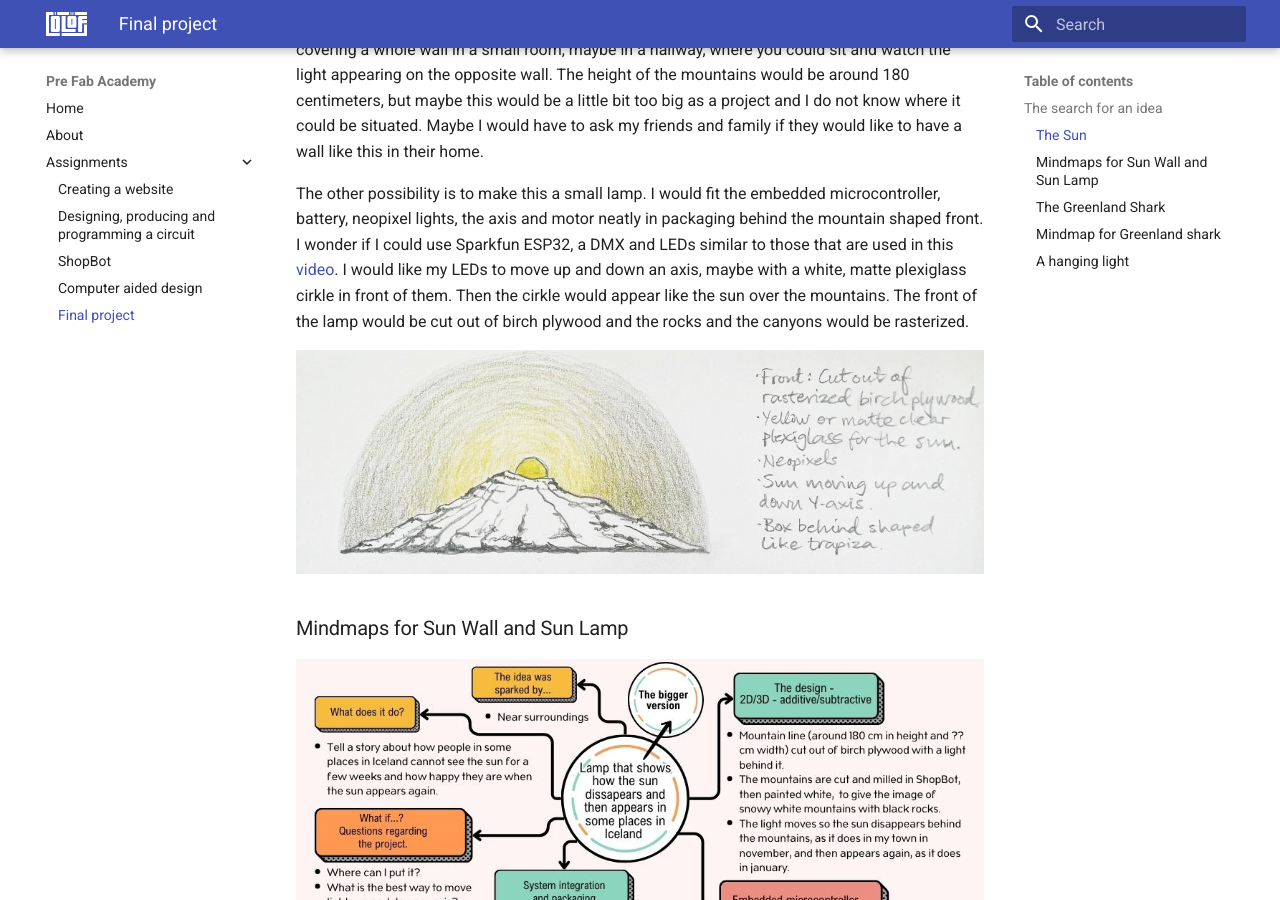
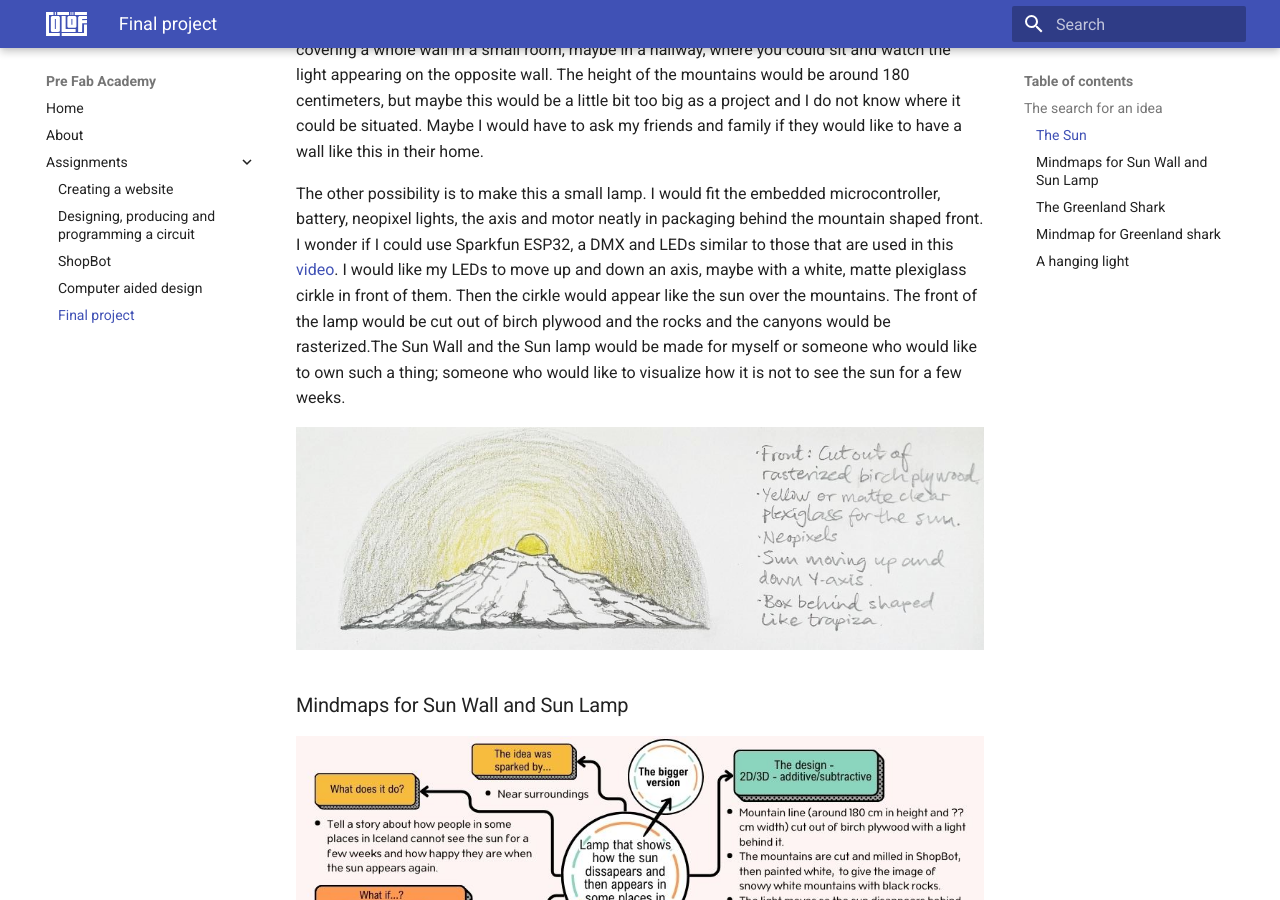
Before and after one commit to OlofH2/Before-Fab-Academy, an MkDocs documentation site: the page built from docs/FinalProject.md, in a window 1280 px wide and 900 px high, scrolled down 990 px. Built offline with MkDocs 1.6.1 and Material for MkDocs 9.7.7, drawn with Linux system fonts in a browser that asks for light colours; some of the changed text lies outside the part shown.

Commit message:
Added description to final project and a space after hashtags

```diff
--- a/docs/FinalProject.md
+++ b/docs/FinalProject.md
@@ -1,10 +1,10 @@
-#Final project
+# Final project
 
-##The search for an idea
+## The search for an idea
 
 In the beginning I had so many starting points to choose from but it was quite difficult to see how they would look as a final project. These were the first ideas that interested me:
 
-###The Sun
+### The Sun
 
 ![SunWall](img/SketchOfSunWall.jpg)
 
@@ -12,17 +12,17 @@
 
 The mountain would be cut out of birch plywood and the light would be situated behind the mountains, shining between the mountaintops and finally over the mountain. I picturize it as covering a whole wall in a small room, maybe in a hallway, where you could sit and watch the light appearing on the opposite wall. The height of the mountains would be around 180 centimeters, but maybe this would be a little bit too big as a project and I do not know where it could be situated. Maybe I would have to ask my friends and family if they would like to have a wall like this in their home.
 
-The other possibility is to make this a small lamp. I would fit the embedded microcontroller, battery, neopixel lights, the axis and motor neatly in packaging behind the mountain shaped front. I wonder if I could use Sparkfun ESP32, a DMX and LEDs similar to those that are used in this [video](https://learn.sparkfun.com/tutorials/sparkfun-esp32-dmx-to-led-shield/all). I would like my LEDs to move up and down an axis, maybe with a white, matte plexiglass cirkle in front of them. Then the cirkle would appear like the sun over the mountains. The front of the lamp would be cut out of birch plywood and the rocks and the canyons would be rasterized.
+The other possibility is to make this a small lamp. I would fit the embedded microcontroller, battery, neopixel lights, the axis and motor neatly in packaging behind the mountain shaped front. I wonder if I could use Sparkfun ESP32, a DMX and LEDs similar to those that are used in this [video](https://learn.sparkfun.com/tutorials/sparkfun-esp32-dmx-to-led-shield/all). I would like my LEDs to move up and down an axis, maybe with a white, matte plexiglass cirkle in front of them. Then the cirkle would appear like the sun over the mountains. The front of the lamp would be cut out of birch plywood and the rocks and the canyons would be rasterized.The Sun Wall and the Sun lamp would be made for myself or someone who would like to own such a thing; someone who would like to visualize how it is not to see the sun for a few weeks.
 
 ![SunLamp](img/SunLampIdea2.jpg)
 
-###Mindmaps for Sun Wall and Sun Lamp
+### Mindmaps for Sun Wall and Sun Lamp
 
 ![SunWallMindmap](img/SunWallMindmap.jpg)
 
 ![SunLampMindmap](img/SunLampMindmap.jpg)
 
-###The Greenland Shark
+### The Greenland Shark
 
 ![Shark](img/Shark.jpg)
 
@@ -34,13 +34,15 @@
 
 Then I saw the final project called Cloudio in Fab Academy by [Wim Lance](https://archive.fabacademy.org/archives/2017/fablabbcn/students/4/?fbclid=IwY2xjawGtV-xleHRuA2FlbQIxMAABHf_CMNKYg_JXdylS7TvDwCbYmvoqZ3rK_b5B2yk4m1mZU0VTOpcq3RT0cg_aem_BLl3n2J2xJ3GL85Ako3vgA) and I liked the idea about levitation very much. I wondered if I could do something similar with my Greenland shark idea. I would like to see it floating calmly in the air, just as it floats slowly around in the cold sea. Maybe it would be possible to lasercut wavelike lines in the box/base and let Neopixel lights move and shine out of the box, casting ripples onto the walls or ceiling as if it was a reflection from the sea.
 
-I would do a 3D design and print the shark. The box would be cut out of birch plywood and all elements, microcomputer, battery, solenoid coils?, magnetic wave sensor? packaged in the box. The shark would include ......This is an incomplete list and [Svavar Konráðsson](https://fabacademy.org/2023/labs/isafjordur/students/svavar-konradsson/index.html) pointed out that I have to decide what kind of input I would like to use. The same goes for the Sun wall and the Sun lamp idea.
+I would do a 3D design and print the shark. The box would be cut out of birch plywood and all elements, microcomputer, battery, solenoid coils?, magnetic wave sensor? packaged in the box. The shark would include ......This is an incomplete list and [Svavar Konráðsson](https://fabacademy.org/2023/labs/isafjordur/students/svavar-konradsson/index.html) pointed out that I have to decide what kind of input I would like to use. The same goes for the Sun wall and the Sun lamp idea. I haven't decided which animal to work with. Maybe I could find an animal that is tracked and then I could use the tracking data, if it is open to public, and use that as an input.
 
-###Mindmap for Greenland shark
+This project would be made for people who want to visualize, and in a certain way connect themselves to an animal or species. It should also be an reminder that we, the human kind, should respect and care for our nature and the living beings that share it with us.
+
+### Mindmap for Greenland shark
 
 ![SharkMindmap](img/SharkMindmap.jpg)
 
-###A hanging light
+### A hanging light
 
 * A light hanging from the ceiling with lights that can be controlled.
     - Laser cut forms.
```
